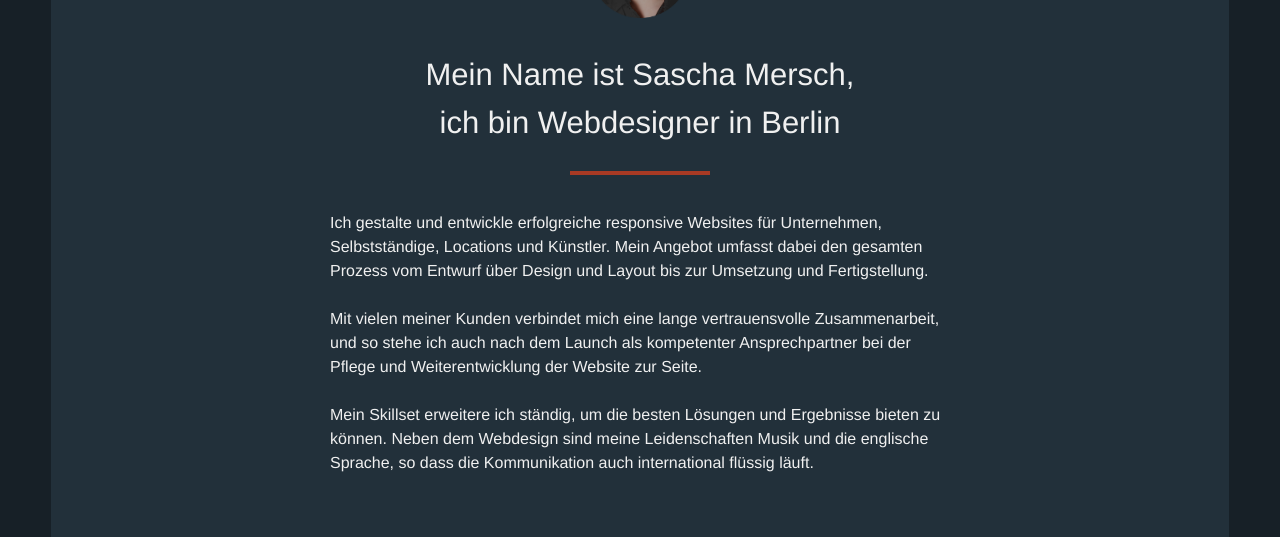
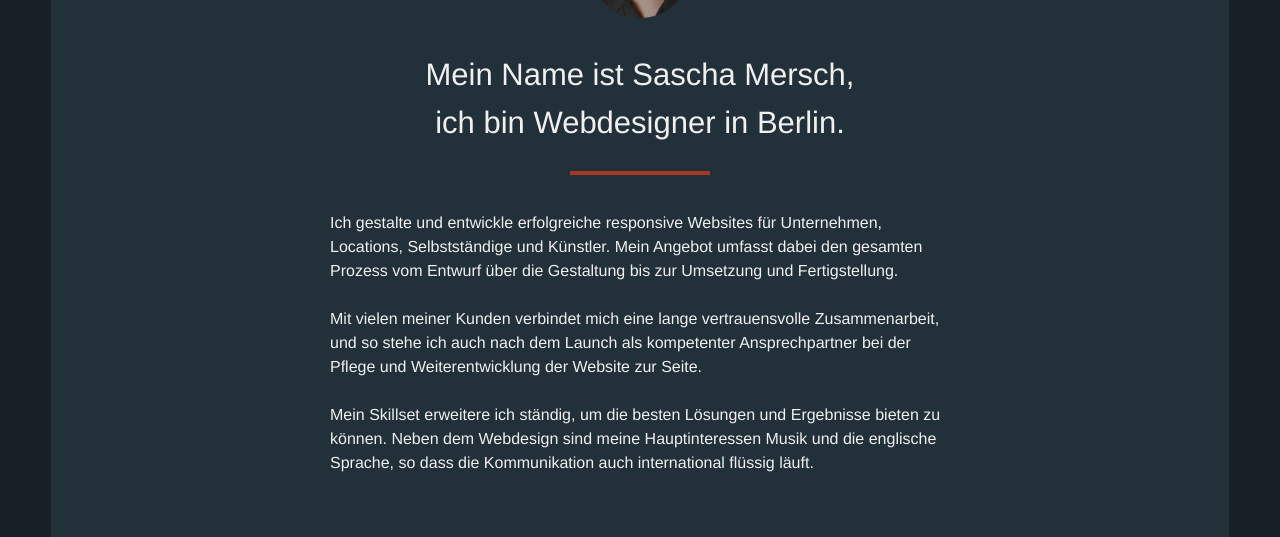
Before and after one commit to rschach/ichzweinull, a Jekyll site: the page built from index.html, in a window 1280 px wide and 900 px high, scrolled down 2059 px. Shown: the part 203-740 px from the top of the window. Built offline with Jekyll 4.4.1, drawn with Linux system fonts in a browser that asks for light colours; nearby versions of some CDN libraries; some web fonts are replaced; comment, search, counter and statistics services are not loaded.

Commit message:
About text changes

```diff
--- a/_includes/about.html
+++ b/_includes/about.html
@@ -2,13 +2,13 @@
   <header>
     <div class="container">
       <img src="img/sascha-mersch.png" alt="Sascha Mersch"/>
-      <h1>Mein Name ist Sascha Mersch, ich bin Webdesigner in Berlin</h1>
+      <h1>Mein Name ist Sascha Mersch, ich bin Webdesigner in Berlin.</h1>
     </div>
   </header>
   <article class="content-container">
-    <p>Ich gestalte und entwickle erfolgreiche responsive Websites für Unternehmen, Selbstständige, Locations und Künstler. Mein Angebot umfasst dabei den gesamten Prozess vom Entwurf über Design und Layout bis zur Umsetzung und Fertigstellung.</p>
+    <p>Ich gestalte und entwickle erfolgreiche responsive Websites für Unternehmen, Locations, Selbstständige und Künstler. Mein Angebot umfasst dabei den gesamten Prozess vom Entwurf über die Gestaltung bis zur Umsetzung und Fertigstellung.</p>
     <p>Mit vielen meiner Kunden verbindet mich eine lange vertrauensvolle Zusammenarbeit, und so stehe ich auch nach dem Launch als kompetenter Ansprechpartner bei der Pflege und Weiterentwicklung der Website zur Seite.</p>
-    <p>Mein Skillset erweitere ich ständig, um die besten Lösungen und Ergebnisse bieten zu können. Neben dem Webdesign sind meine Leidenschaften Musik und die englische Sprache, so dass die Kommunikation auch international flüssig läuft.</p>
+    <p>Mein Skillset erweitere ich ständig, um die besten Lösungen und Ergebnisse bieten zu können. Neben dem Webdesign sind meine Hauptinteressen Musik und die englische Sprache, so dass die Kommunikation auch international flüssig läuft.</p>
   </article>
   {% include clients.html %}
 </section>
```
